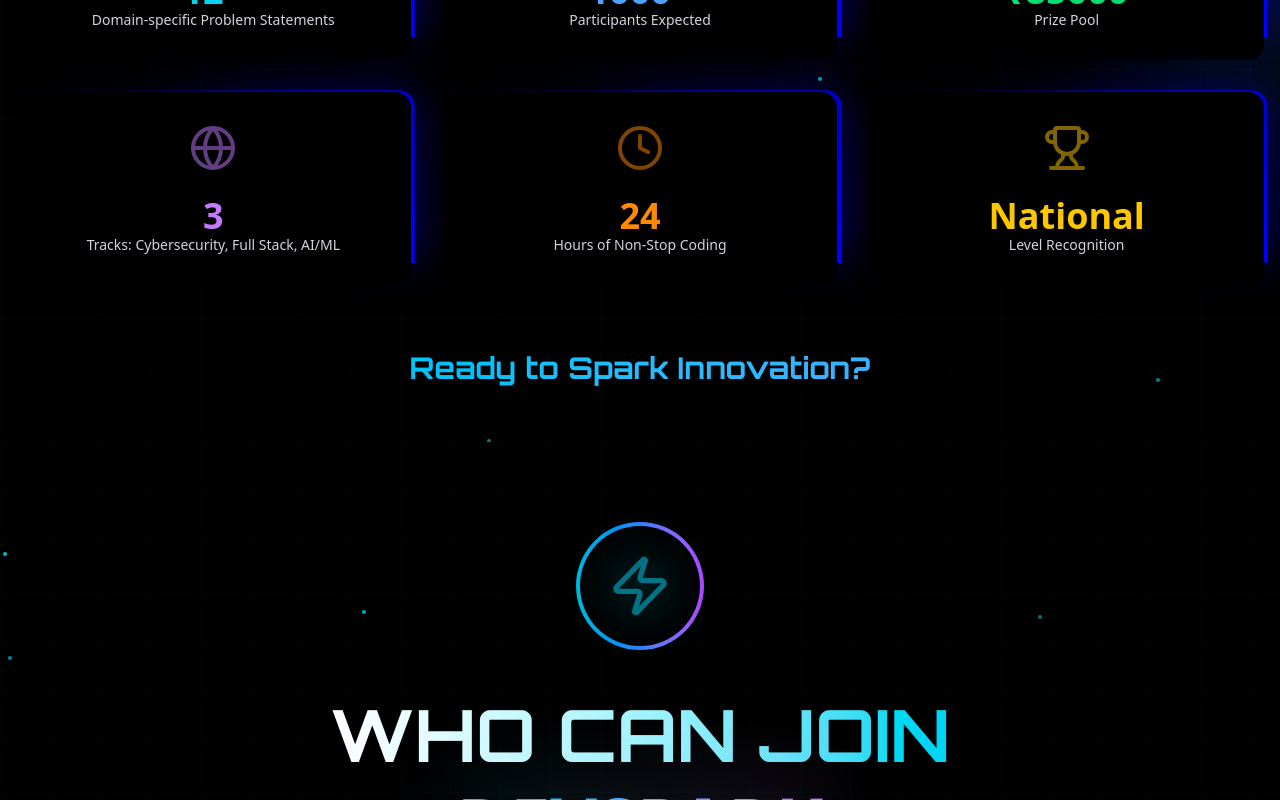
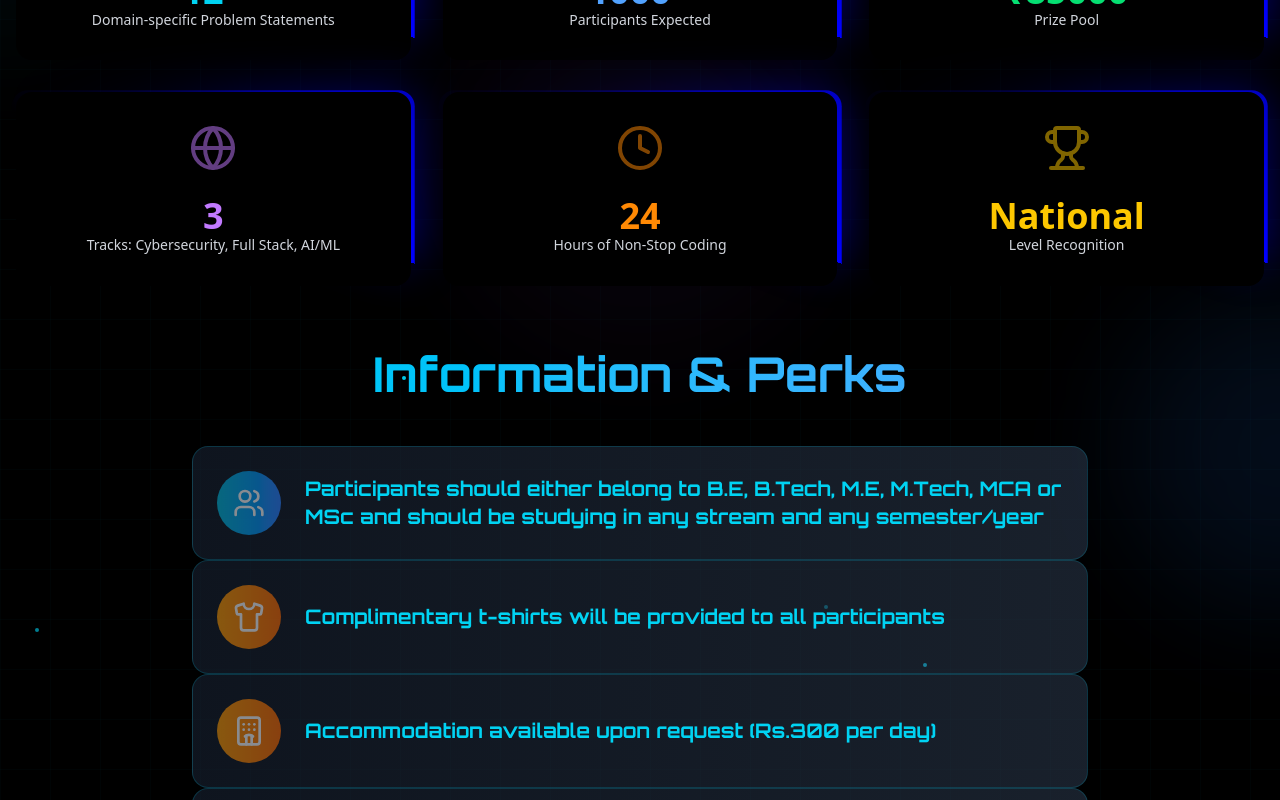
Before and after one commit to Navaneetha-Krishnan-MV/DevSpark, a React (Vite) app: page / in a window 1280 px wide. Shown: the part 2616-3416 px from the top of the page. Built offline with nearby package versions, Linux system fonts and the light colour scheme.

Commit message:
Accomadation added

```diff
--- a/src/Components/AboutEvent.tsx
+++ b/src/Components/AboutEvent.tsx
@@ -1,5 +1,5 @@
 import React, { useEffect, useState } from 'react';
-import { Users, Trophy, Clock, Globe, Brain, IndianRupee } from 'lucide-react';
+import { Users, Trophy, Clock,Hotel, Globe, Brain, IndianRupee, Shirt, Utensils } from 'lucide-react';
 import "../UI/AboutEvent.css"
 
 const AboutEvent: React.FC = () => {
@@ -226,6 +226,66 @@ const AboutEvent: React.FC = () => {
             })}
           </div>
 
+          {/* Eligibility Section */}
+          <div className="mb-16">
+            <h3 className="text-4xl md:text-5xl font-bold text-center mb-12 bg-gradient-to-r from-cyan-400 to-blue-400 bg-clip-text text-transparent">
+              Information & Perks
+            </h3>
+            <div className="space-y-6 max-w-4xl mx-auto">
+              <div className="flex items-center p-6 rounded-2xl bg-gradient-to-r from-slate-800/50 to-slate-700/50 border border-cyan-500/20 hover:border-cyan-500/40 transition-all duration-300 hover:scale-[1.02]">
+                <div className="flex-shrink-0">
+                  <div className="w-16 h-16 mr-6 bg-gradient-to-r from-cyan-500 to-blue-500 rounded-full flex items-center justify-center animate-pulse">
+                    <Users className="w-8 h-8 text-white" />
+                  </div>
+                </div>
+                <div className="flex-1">
+                  <p className="text-xl font-semibold text-cyan-400">
+                    Participants should either belong to B.E, B.Tech, M.E, M.Tech, MCA or MSc and should be studying in any stream and any semester/year
+                  </p>
+                </div>
+              </div>
+
+              <div className="flex items-center p-6 rounded-2xl bg-gradient-to-r from-slate-800/50 to-slate-700/50 border border-cyan-500/20 hover:border-cyan-500/40 transition-all duration-300 hover:scale-[1.02]">
+                <div className="flex-shrink-0">
+                  <div className="w-16 h-16 mr-6 bg-gradient-to-r from-amber-500 to-orange-500 rounded-full flex items-center justify-center animate-pulse">
+                    <Shirt className="w-8 h-8 text-white" />
+                  </div>
+                </div>
+                <div className="flex-1">
+                  <p className="text-xl font-semibold text-cyan-400">
+                    Complimentary t-shirts will be provided to all participants
+                  </p>
+                </div>
+              </div>
+
+              <div className="flex items-center p-6 rounded-2xl bg-gradient-to-r from-slate-800/50 to-slate-700/50 border border-cyan-500/20 hover:border-cyan-500/40 transition-all duration-300 hover:scale-[1.02]">
+                <div className="flex-shrink-0">
+                  <div className="w-16 h-16 mr-6 bg-gradient-to-r from-amber-500 to-orange-500 rounded-full flex items-center justify-center animate-pulse">
+                    <Hotel className="w-8 h-8 text-white" />
+                  </div>
+                </div>
+                <div className="flex-1">
+                  <p className="text-xl font-semibold text-cyan-400">
+                    Accommodation available upon request (Rs.300 per day)
+                  </p>
+                </div>
+              </div>
+
+              <div className="flex items-center p-6 rounded-2xl bg-gradient-to-r from-slate-800/50 to-slate-700/50 border border-cyan-500/20 hover:border-cyan-500/40 transition-all duration-300 hover:scale-[1.02]">
+                <div className="flex-shrink-0">
+                  <div className="w-16 h-16 mr-6 bg-gradient-to-r from-green-500 to-emerald-500 rounded-full flex items-center justify-center animate-pulse">
+                    <Utensils className="w-8 h-8 text-white" />
+                  </div>
+                </div>
+                <div className="flex-1">
+                  <p className="text-xl font-semibold text-cyan-400">
+                    Free Food and refreshments will be provided during the event
+                  </p>
+                </div>
+              </div>
+            </div>
+          </div>
+
           {/* Call to Action */}
           <div className="text-center">
             <h3 className="text-3xl font-bold mb-4 bg-gradient-to-r from-cyan-400 to-blue-400 bg-clip-text text-transparent">
--- a/src/Components/WhoCanJoin.tsx
+++ b/src/Components/WhoCanJoin.tsx
@@ -1,17 +1,11 @@
 import React, { useEffect, useState } from 'react';
-import { Users,Zap , Code, Shield, Layers, UserCheck, UserX, AlertTriangle, Laptop, Brain, CheckCircle, XCircle } from 'lucide-react';
+import { Users, Zap, Code, Shield, Layers, UserCheck, UserX, AlertTriangle, Laptop, Brain, CheckCircle, XCircle } from 'lucide-react';
 
 
 const WhoCanJoin: React.FC = () => {
-  const [visibleItems, setVisibleItems] = useState<number[]>([]);
   const [, setVisibleRules] = useState<number[]>([]);
   const [visiblePermitted, setVisiblePermitted] = useState<number[]>([]);
   const [visibleProhibited, setVisibleProhibited] = useState<number[]>([]);
-
-  const eligibilityItems = [
-    { icon: Users, text: "Participants should either belong to B.E, B.Tech, M.E, M.Tech, MCA or MSc and should be studying in any stream and any semester/year", color: "text-cyan-400" },
-
-  ];
 
   const rules = [
     { icon: Users, text: "Teams must consist of 2 to 4 members", color: "text-green-400" },
@@ -43,15 +37,6 @@ const WhoCanJoin: React.FC = () => {
 
 
   useEffect(() => {
-    // Animate eligibility items
-    const timer1 = setTimeout(() => {
-      eligibilityItems.forEach((_, index) => {
-        setTimeout(() => {
-          setVisibleItems(prev => [...prev, index]);
-        }, index * 200);
-      });
-    }, 300);
-
     // Animate rules
     const timer2 = setTimeout(() => {
       rules.forEach((_, index) => {
@@ -80,7 +65,6 @@ const WhoCanJoin: React.FC = () => {
     }, 1600);
 
     return () => {
-      clearTimeout(timer1);
       clearTimeout(timer2);
       clearTimeout(timer3);
       clearTimeout(timer4);
@@ -243,36 +227,6 @@ const WhoCanJoin: React.FC = () => {
           </div>
         </div>
 
-        {/* Eligibility */}
-        <div className="mb-16">
-          <div className="space-y-6">
-            {eligibilityItems.map((item, index) => {
-              const IconComponent = item.icon;
-              return (
-                <div
-                  key={index}
-                  className={`transform transition-all duration-1000 ${
-                    visibleItems.includes(index)
-                      ? 'translate-x-0 opacity-100'
-                      : 'translate-x-20 opacity-0'
-                  }`}
-                >
-                  <div className="flex items-center space-x-6 p-6 rounded-2xl bg-gradient-to-r from-slate-800/50 to-slate-700/50 border border-cyan-500/20 hover:border-cyan-500/40 transition-all duration-300 hover:scale-105">
-                    <div className="flex-shrink-0">
-                      <div className="w-16 h-16 bg-gradient-to-r from-cyan-500 to-blue-500 rounded-full flex items-center justify-center animate-pulse">
-                        <IconComponent className="w-8 h-8 text-white" />
-                      </div>
-                    </div>
-                    <div className="flex-1">
-                      <p className={`text-xl font-semibold ${item.color}`}>➡️ {item.text}</p>
-                    </div>
-                  </div>
-                </div>
-              );
-            })}
-          </div>
-        </div>
-
         {/* Competition Rules - Two Column Layout */}
         <div className="mb-16">
           <h3 className="text-4xl md:text-5xl font-bold text-center mb-16 bg-gradient-to-r from-cyan-400 to-blue-400 bg-clip-text text-transparent">
```
